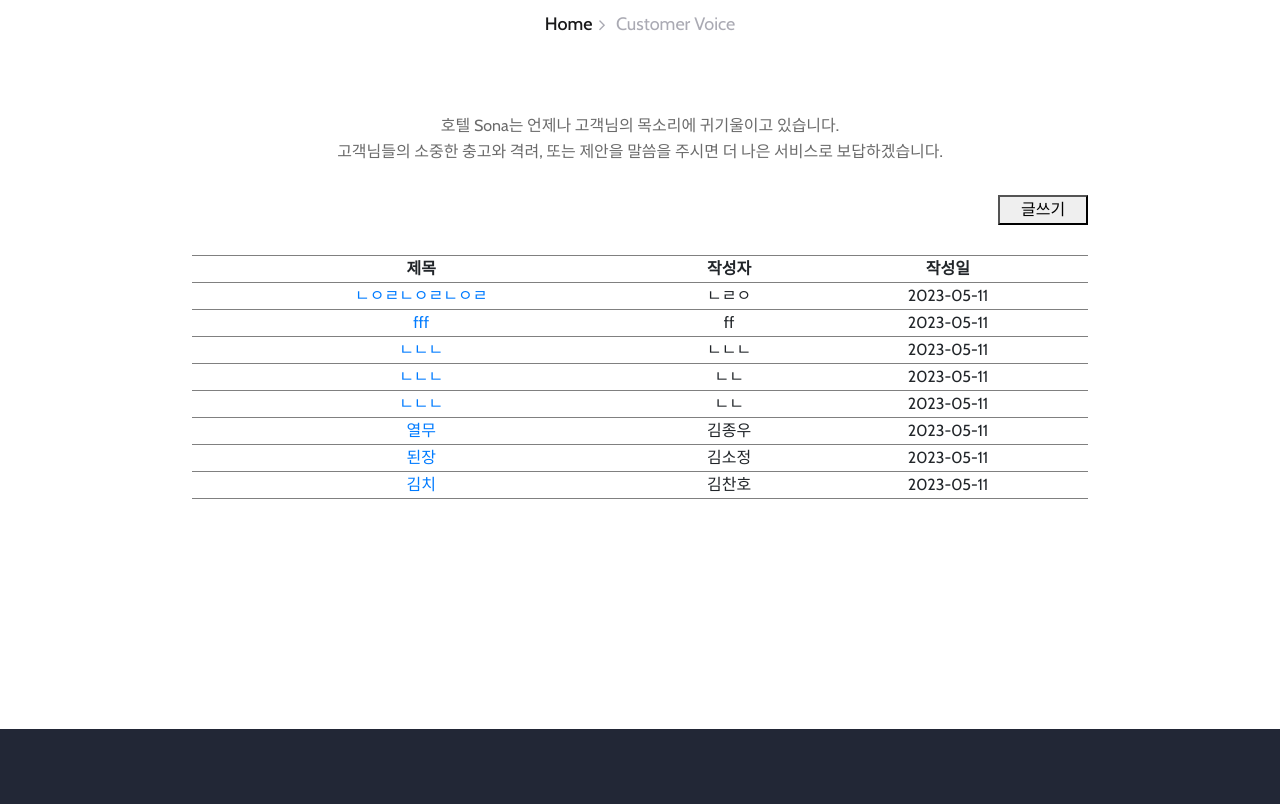
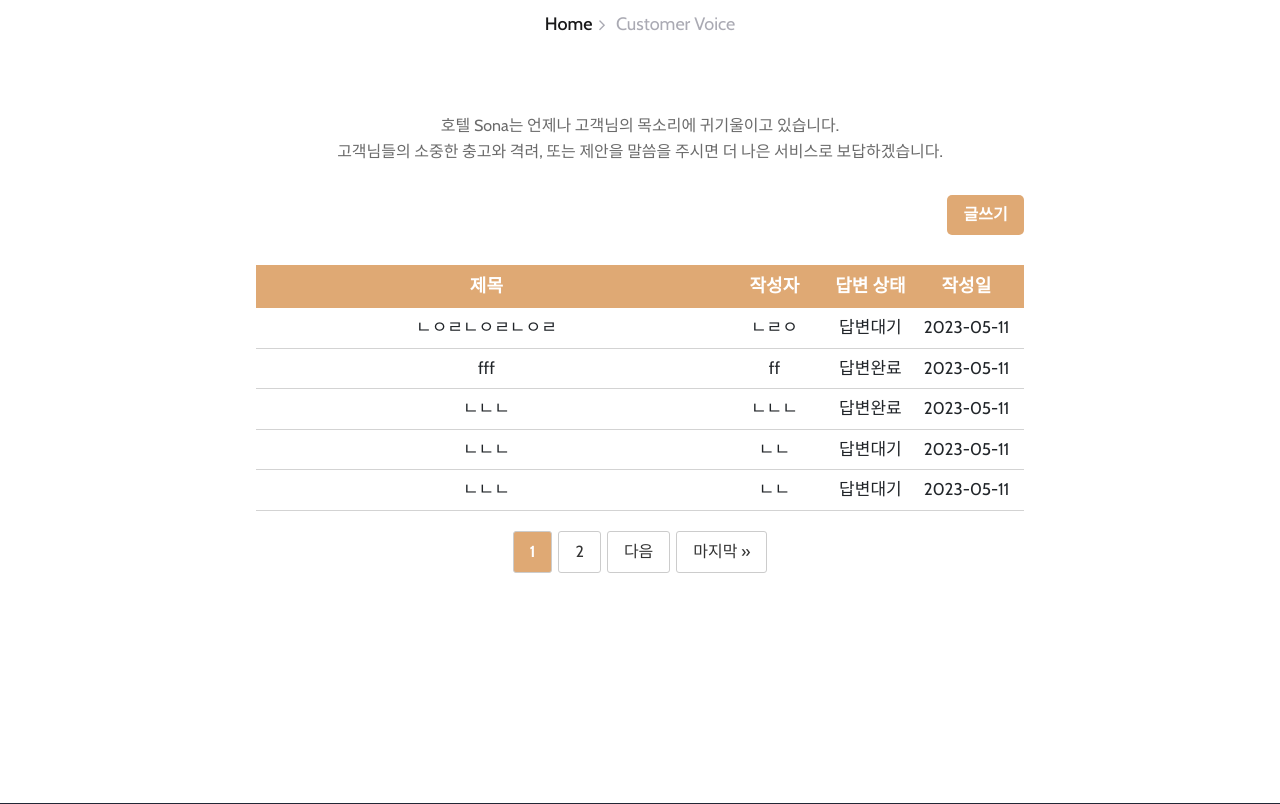
Before and after one commit to chgim/HotelSonaProject, a Django app: page /inquiries/customer-voice/ in a window 1280 px wide. Shown: the part 253-1057 px from the top of the page. Run offline with Django 4.2, Linux system fonts and the light colour scheme; data comes from the database, SQL or seed files in the repository; both versions use the stored data as it was after the commit; some libraries are stand-ins or nearby versions.

Commit message:
chanho
게시판, 관리자 답변 완료

```diff
--- a/HotelSona/inquiries/models.py
+++ b/HotelSona/inquiries/models.py
@@ -1,8 +1,19 @@
 from django.db import models
+from django.utils import timezone
 
+class Answer(models.Model):
+    content = models.TextField()
+    created_date = models.DateTimeField(default=timezone.now)
+
+    def __str__(self):
+        return self.content
 
 class Question(models.Model):
     author = models.CharField(max_length=100)
     title = models.CharField(max_length=200)
     content = models.TextField()
     created_date = models.DateTimeField(auto_now_add=True)
+    answer = models.OneToOneField('Answer', on_delete=models.CASCADE, null=True, blank=True)
+
+    def __str__(self):
+        return self.title
--- a/HotelSona/inquiries/templates/customer-voice.html
+++ b/HotelSona/inquiries/templates/customer-voice.html
@@ -66,6 +66,70 @@
       type="text/css"
     />
     <link rel="stylesheet" href="../../static/css/style.css" type="text/css" />
+
+
+
+    <style>
+      .btn{
+        height: 40px;
+        width: 100px;
+        font-size: 16px;
+        border-radius: 5px;
+        border: none;
+        background-color: #dfa974;
+        text-align: center;
+        font-weight: bold;
+        color: white;
+      }
+      .btn:active{
+        background-color: #bf8d5b;
+
+      }
+      .btn:hover{
+    color: white;
+      }
+      th {
+    color: white;
+    background-color: #dfa974;
+    font-size: 18px;
+    padding-top: 8px;
+    padding-bottom: 8px;
+  }
+  td {
+    border-bottom: 1px solid lightgray;
+    font-size: 17px;
+    padding-top: 7px;
+    padding-bottom: 7px;
+  }
+      .pagination {
+          display: flex;
+          justify-content: center;
+          margin-top: 20px;
+      }
+
+      .pagination a {
+          color: #333;
+          padding: 8px 16px;
+          border-radius: 3px;
+          border: 1px solid #ccc;
+          margin: 0 3px;
+          transition: background-color 0.3s ease;
+      }
+
+      .pagination a:hover {
+          background-color: #ccc;
+      }
+
+      .pagination .current-page {
+          font-weight: bold;
+          border-radius: 3px;
+          border: 1px solid #ccc;
+          color: #fff;
+          background-color: #dfa974;
+          padding: 8px 16px;
+          margin: 0 3px;
+      }
+  </style>
   </head>
 
   <body>
@@ -279,34 +343,56 @@
     <section class="contact-section spad" style="margin-top: -85px;">
       <div class="intro" style="text-align: center; margin-bottom: 30px;"><p>호텔 Sona는 언제나 고객님의 목소리에 귀기울이고 있습니다.<br/>
         고객님들의 소중한 충고와 격려, 또는 제안을 말씀을 주시면 더 나은 서비스로 보답하겠습니다.</p></div>
-      <div class="qurstion-table" style="width:70%; margin-left: 15%;">
+      <div class="qurstion-table" style="width:60%; margin-left: 20%;">
         <!-- 글쓰기 버튼 -->
-        <button style="width:10%; margin-left: 90%;margin-bottom: 30px;" onclick="location.href='{% url 'inquiries:customer_question' %}'">글쓰기</button>
+        <button style="width:10%; margin-left: 90%;margin-bottom: 30px;" class="btn" onclick="location.href='{% url 'inquiries:customer_question' %}'">글쓰기</button>
         <table style="width:100%; text-align: center; ">
-          <thead style="border-top: 1px solid gray; ">
-            <tr style="border-bottom: 1px solid gray;">
+          <thead>
+            <tr >
 
               <th>제목</th>
               <th>작성자</th>
+              <th>답변 상태</th>
               <th>작성일</th>
             </tr>
           </thead>
           <tbody>
             <!-- 게시글들의 목록 -->
             {% for question in questions %}
-            <tr style="border-bottom: 1px solid gray;">
+            <tr style="border-bottom: 1px solid gray; cursor: pointer;" onclick="location.href='{% url 'inquiries:question_detail'  question.pk  %}'">
+            <td style="width:60%">{{ question.title }}</td>
+            <td style="width:15%">{{ question.author }}</td>
+            {% if question.answer %}
+            <td style="width:10%">답변완료</td>
+            {% else %}
+            <td style="width:10%">답변대기</td>
+            {% endif %}
+            <td style="width:20%">{{ question.created_date|date:"Y-m-d" }}</td>
+            </tr>
+            {% endfor %}
+          </tbody>
 
-              <td><a href="{% url 'inquiries:question_detail'  question.pk  %}">{{ question.title }}</a></td>
-              <td>{{ question.author }}</td>
-              <td>{{ question.created_date|date:"Y-m-d" }}</td>
+        </table>
+        <!-- 이전 페이지, 현재 페이지, 다음 페이지 버튼 추가 -->
+<!-- 페이징 기능 -->
+<div class="pagination">
+  {% if questions.has_previous %}
+      <a href="?page=1">&laquo; 처음</a>
+      <a href="?page={{ questions.previous_page_number }}">이전</a>
+  {% endif %}
+  {% for i in questions.paginator.page_range %}
+    {% if questions.number == i %}
+        <span class="current-page">{{ i }}</span>
+    {% else %}
+        <a href="?page={{ i }}">{{ i }}</a>
+    {% endif %}
+{% endfor %}
 
-            </tr>
-
-          </tbody>
-          {% endfor %}
-        </table>
-
-
+{% if questions.has_next %}
+    <a href="?page={{ questions.next_page_number }}">다음</a>
+    <a href="?page={{ questions.paginator.num_pages }}">마지막 &raquo;</a>
+{% endif %}
+</div>
       </div>
 
 
--- a/HotelSona/inquiries/views.py
+++ b/HotelSona/inquiries/views.py
@@ -2,15 +2,17 @@ from django.shortcuts import render, redirect, get_object_or_404
 from inquiries.models import Question
 from django.utils import timezone
 from datetime import datetime
-
+from django.core.paginator import Paginator
 
 
 
 def customer_voice(request):
-    questions = Question.objects.order_by('-created_date') # order the questions by created_date
+    question_list = Question.objects.order_by('-created_date') # order the questions by created_date
+    paginator = Paginator(question_list, 5) # 10 questions per page
+    page = request.GET.get('page') # get the current page number from the request's query parameter
+    questions = paginator.get_page(page) # get the questions for the current page
     context = {'questions': questions}
     return render(request, 'customer-voice.html', context)
-
 
 
 def customer_question(request):
@@ -27,5 +29,5 @@ def customer_question(request):
 
 def question_detail(request, question_id):
     question = get_object_or_404(Question, pk=question_id)
-    context = {'question': question}
-    return render(request, 'question-detail.html', context)
+    answer = question.answer
+    return render(request, 'question-detail.html', {'question': question, 'answer': answer})
```
Also changed, not shown: HotelSona/inquiries/admin.py (+6 -1 lines), HotelSona/inquiries/templates/customer-question.html (+40 -12 lines), HotelSona/inquiries/templates/question-detail.html (+66 -10 lines), HotelSona/db.sqlite3, HotelSona/inquiries/migrations/0007_answer_question_answer.py (added).
